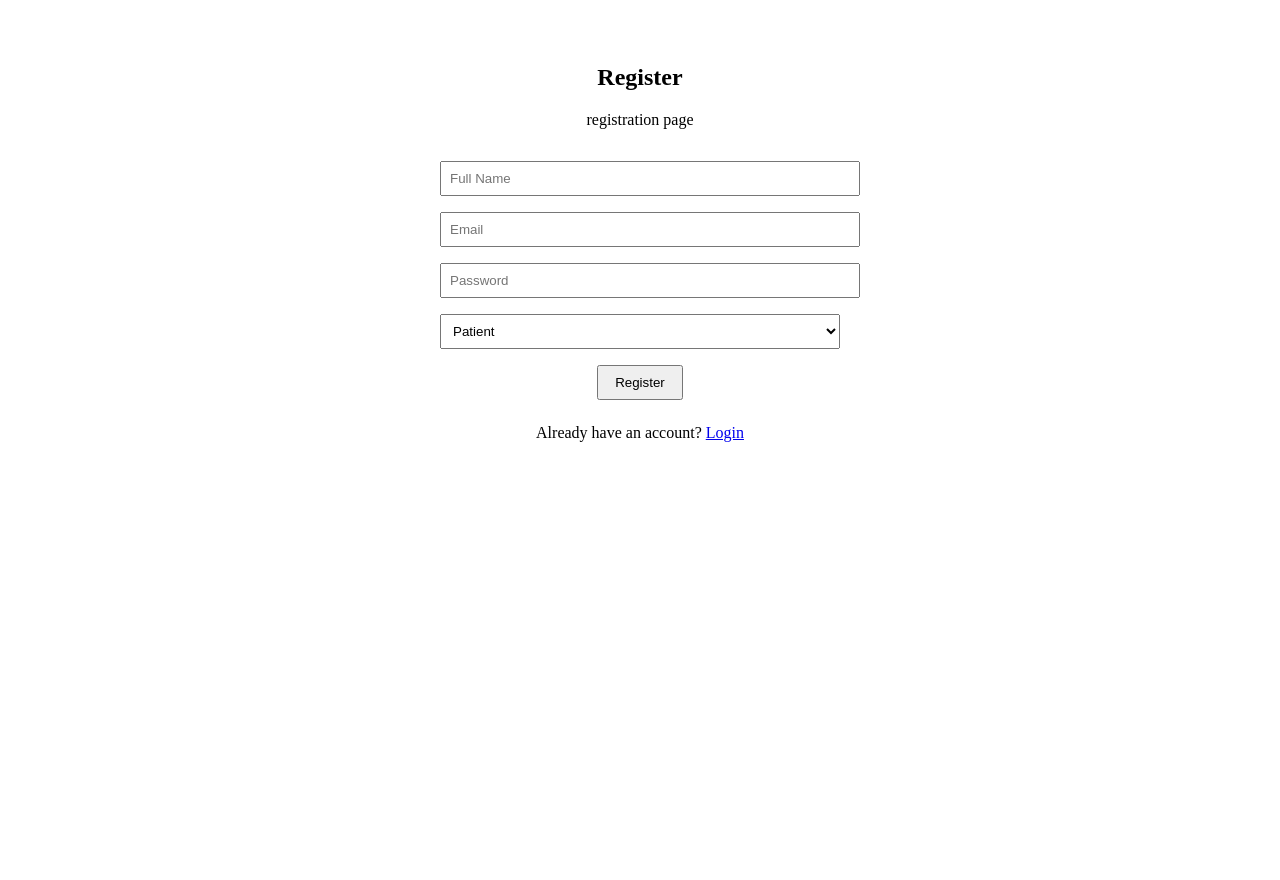
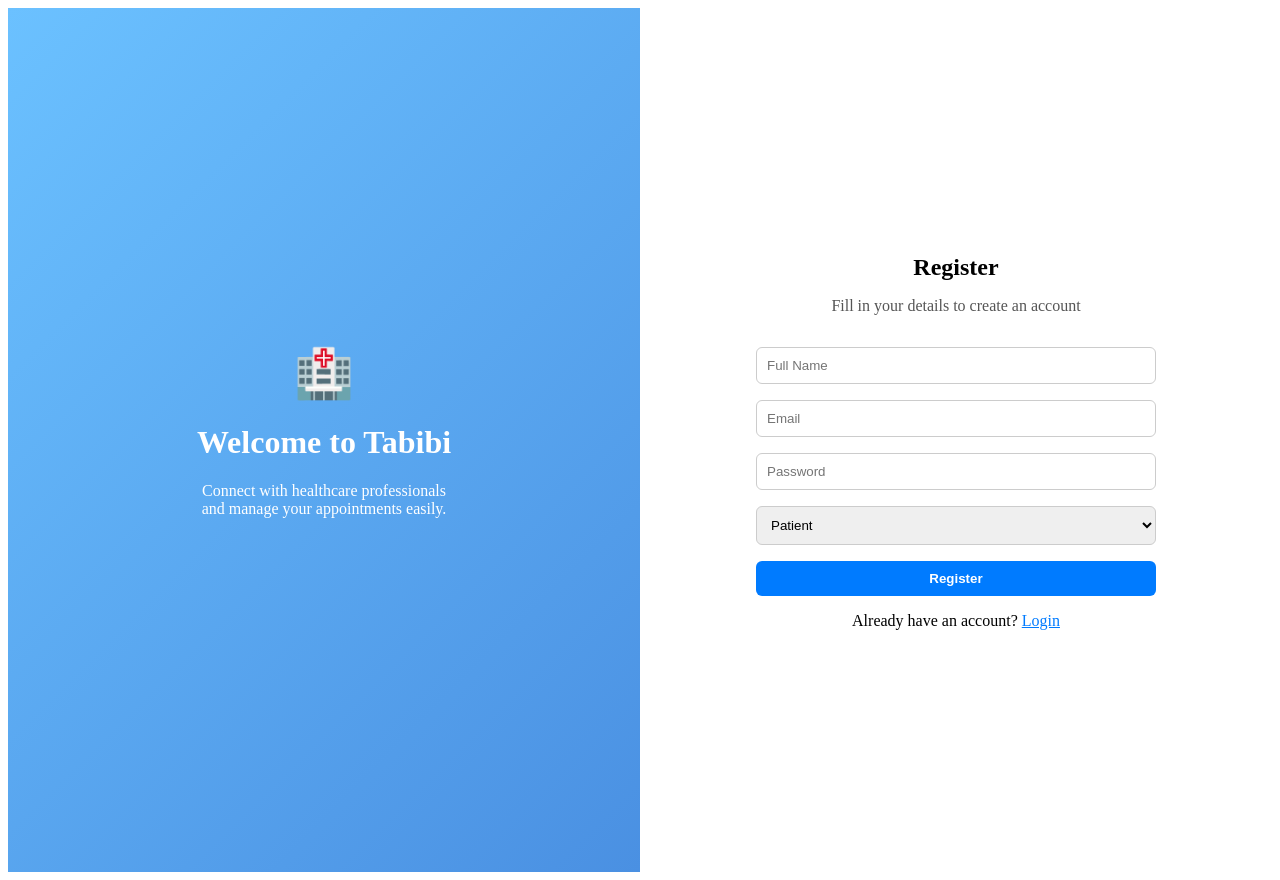
Before and after one commit to Tabibi-tn/Tabibi, a React (Vite) app in the folder frontend/: page /register in a window 1280 px wide. Before the commit the page ends 800 px from the top, so only its background shows below. Built offline with nearby package versions, Linux system fonts and the light colour scheme.

Commit message:
register

```diff
--- a/frontend/pages/Register.jsx
+++ b/frontend/pages/Register.jsx
@@ -1,76 +1,108 @@
-import React, { useState } from 'react'
-import { Link } from 'react-router-dom'
+import React, { useState } from 'react';
+import { Link } from 'react-router-dom';
 
 export default function Register() {
-  const [name, setName] = useState('')
-  const [email, setEmail] = useState('')
-  const [password, setPassword] = useState('')
-  const [role, setRole] = useState('patient')
+  const [name, setName] = useState('');
+  const [email, setEmail] = useState('');
+  const [password, setPassword] = useState('');
+  const [role, setRole] = useState('patient');
 
   const handleSubmit = (e) => {
-    e.preventDefault()
-    console.log({ name, email, password, role })
-    alert('Registration not completed...')
-  }
+    e.preventDefault();
+    alert('Authentication system coming soon!');
+  };
 
   return (
-    <div style={{ maxWidth: '400px', margin: '4rem auto', textAlign: 'center' }}>
+    <div className="auth-page" style={{ display: 'flex', minHeight: '100vh' }}>
 
-      <h2>Register</h2>
-      <p>registration page</p>
+      {/* Left Panel */}
+      <div className="auth-left" style={{
+        flex: 1,
+        background: 'linear-gradient(135deg, #6BC1FF, #4A90E2)',
+        color: '#fff',
+        display: 'flex',
+        flexDirection: 'column',
+        justifyContent: 'center',
+        alignItems: 'center',
+        padding: '2rem',
+        minHeight: '100vh' // Make it reach the bottom
+      }}>
+        <div style={{ textAlign: 'center' }}>
+          <div style={{ fontSize: '3rem', marginBottom: '1rem' }}>🏥</div>
+          <h1>Welcome to Tabibi</h1>
+          <p style={{ maxWidth: '250px', margin: '1rem auto' }}>
+            Connect with healthcare professionals and manage your appointments easily.
+          </p>
+        </div>
+      </div>
 
-      <form onSubmit={handleSubmit} style={{ marginTop: '2rem' }}>
+      {/* Right Form Panel */}
+      <div className="auth-right" style={{
+        flex: 1,
+        display: 'flex',
+        justifyContent: 'center',
+        alignItems: 'center',
+        padding: '2rem'
+      }}>
+        <div style={{ width: '100%', maxWidth: 400 }}>
+          <h2 style={{ textAlign: 'center', marginBottom: '1rem' }}>Register</h2>
+          <p style={{ textAlign: 'center', color: '#555', marginBottom: '2rem' }}>
+            Fill in your details to create an account
+          </p>
 
-        <div style={{ marginBottom: '1rem' }}>
+          <form onSubmit={handleSubmit} style={{ display: 'flex', flexDirection: 'column', gap: '1rem' }}>
             <input
               type="text"
               placeholder="Full Name"
               value={name}
               onChange={e => setName(e.target.value)}
-            style={{ width: '100%', padding: '8px' }}
+              style={{ padding: '10px', borderRadius: 6, border: '1px solid #ccc' }}
             />
-        </div>
-
-        <div style={{ marginBottom: '1rem' }}>
             <input
               type="email"
               placeholder="Email"
               value={email}
               onChange={e => setEmail(e.target.value)}
-            style={{ width: '100%', padding: '8px' }}
+              style={{ padding: '10px', borderRadius: 6, border: '1px solid #ccc' }}
             />
-        </div>
-
-        <div style={{ marginBottom: '1rem' }}>
             <input
               type="password"
               placeholder="Password"
               value={password}
               onChange={e => setPassword(e.target.value)}
-            style={{ width: '100%', padding: '8px' }}
+              style={{ padding: '10px', borderRadius: 6, border: '1px solid #ccc' }}
             />
-        </div>
-
-        <div style={{ marginBottom: '1rem' }}>
             <select
               value={role}
               onChange={e => setRole(e.target.value)}
-            style={{ width: '100%', padding: '8px' }}
+              style={{ padding: '10px', borderRadius: 6, border: '1px solid #ccc' }}
             >
               <option value="patient">Patient</option>
               <option value="doctor">Doctor</option>
             </select>
-        </div>
 
-        <button type="submit" style={{ padding: '8px 16px' }}>
+            <button
+              type="submit"
+              style={{
+                padding: '10px',
+                borderRadius: 6,
+                backgroundColor: '#007bff',
+                color: '#fff',
+                border: 'none',
+                fontWeight: 600,
+                cursor: 'pointer'
+              }}
+            >
               Register
             </button>
           </form>
 
-      <p style={{ marginTop: '1.5rem' }}>
-        Already have an account? <Link to="/login">Login</Link>
+          <p style={{ textAlign: 'center', marginTop: '1rem' }}>
+            Already have an account? <Link to="/login" style={{ color: '#007bff' }}>Login</Link>
           </p>
+        </div>
+      </div>
 
     </div>
-  )
+  );
 }
```
Lines whose indentation alone changed are shown as unchanged.
